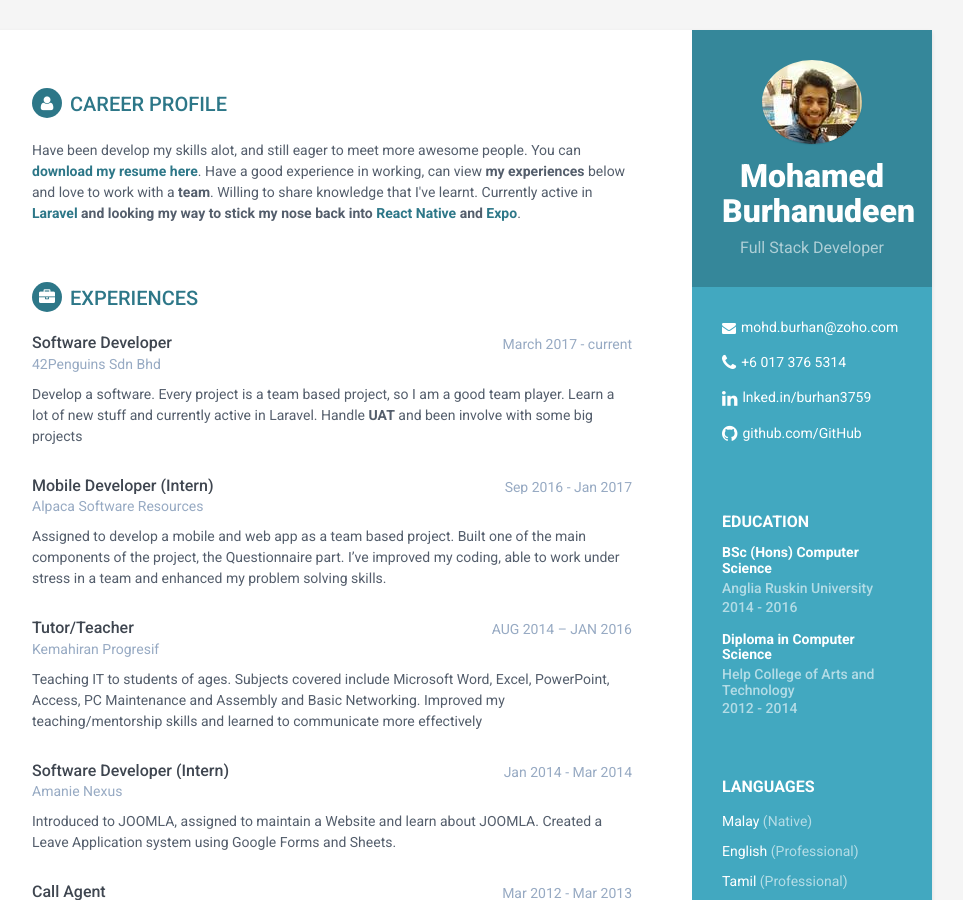
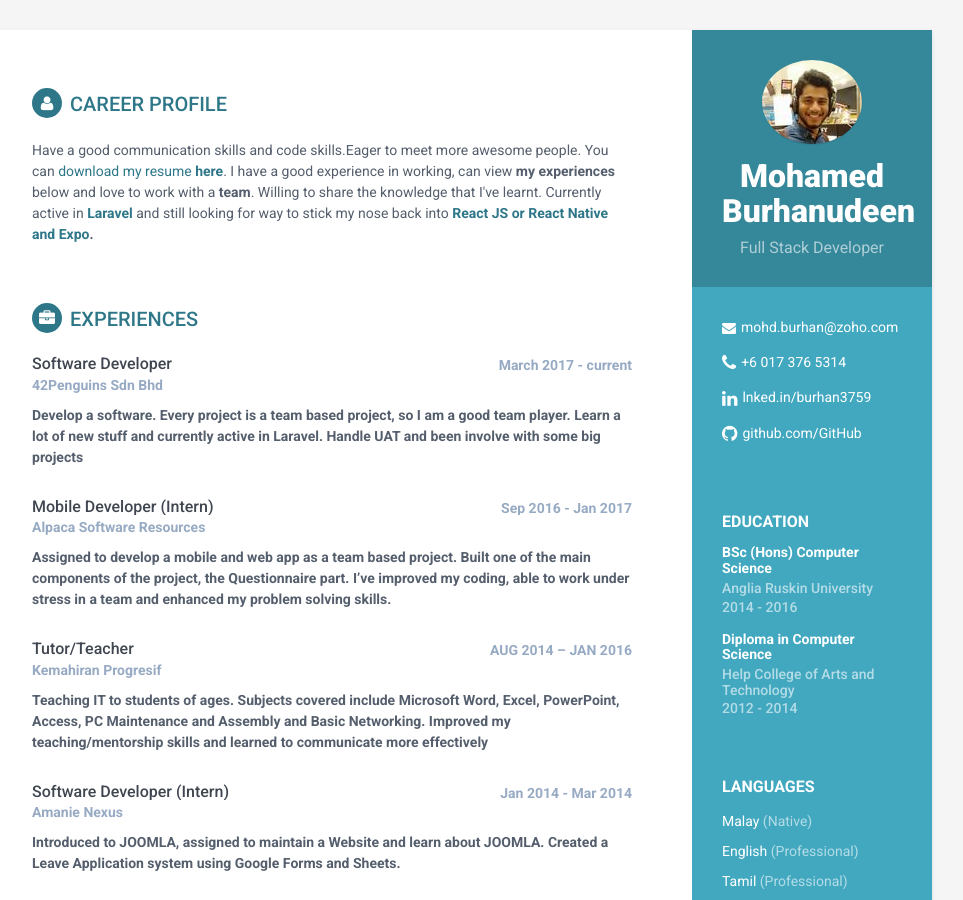
Before and after one commit to burhan3759/resume, a Jekyll site: the page built from index.html, in a window 1280 px wide and 900 px high. Shown: the whole window, without its empty margins (188-1151 px from the left). Built offline with Jekyll 4.4.1, drawn with Linux system fonts in a browser that asks for light colours.

Commit message:
Update career-profile.html
Added react js and update the profile

```diff
--- a/_includes/career-profile.html
+++ b/_includes/career-profile.html
@@ -1,6 +1,6 @@
 <section class="section summary-section">
 <h2 class="section-title"><i class="fa fa-user"></i>Career Profile</h2>
 <div class="summary">
-    <p>Have been develop my skills alot, and still eager to meet more awesome people. You can <a href="https://drive.google.com/uc?export=download&id=0B8YgG3Piiq99SmNnN1ZTRmswcDA" target="_blank"><b>download my resume here</b></a>. Have a good experience in working, can view <b>my experiences</b> below and love to work with a <b>team</b>. Willing to share knowledge that I've learnt. Currently active in <strong><a href="https://laravel.com" target="_blank">Laravel</a> and looking my way to stick my nose back into <a href="https://facebook.github.io/react-native/" target="_blank">React Native</a> and <a href="https://getexponent.com/" target="_blank">Expo</a></strong>.</p>
+    <p>Have a good communication skills and code skills.Eager to meet more awesome people. You can <a href="https://drive.google.com/uc?export=download&id=0B8YgG3Piiq99SmNnN1ZTRmswcDA" target="_blank">download my resume <b>here</b></a>. I have a good experience in working, can view <b>my experiences</b> below and love to work with a <b>team</b>. Willing to share the knowledge that I've learnt. Currently active in <strong><a href="https://laravel.com" target="_blank">Laravel</a></strong> and still looking for way to stick my nose back into <a href="https://facebook.github.io/react-native/" target="_blank"><b>React JS or React Native</b</a> and <a href="https://getexponent.com/" target="_blank"><b>Expo</b></a>.</p>
 </div><!--//summary-->
 </section><!--//section-->
```
